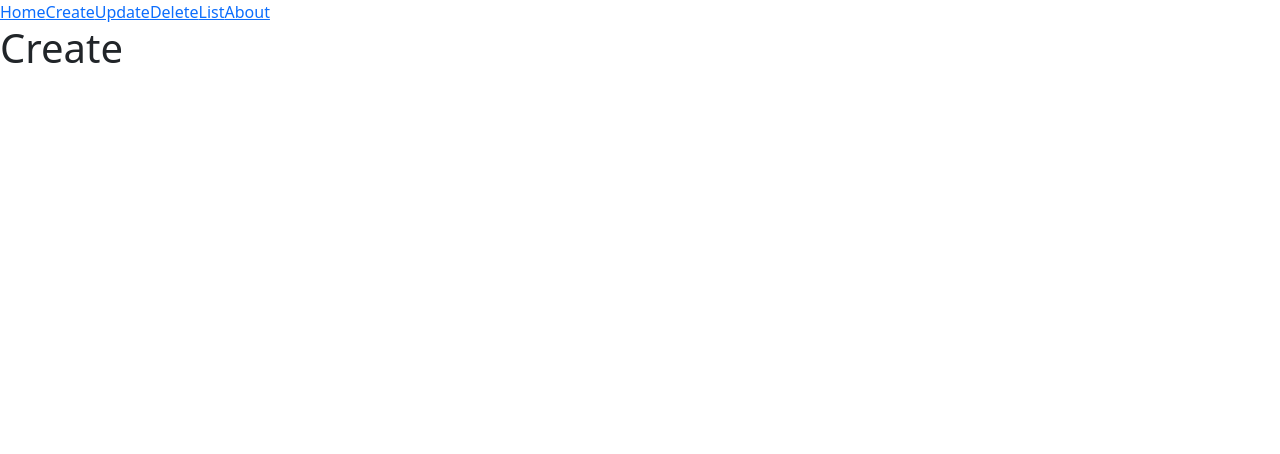
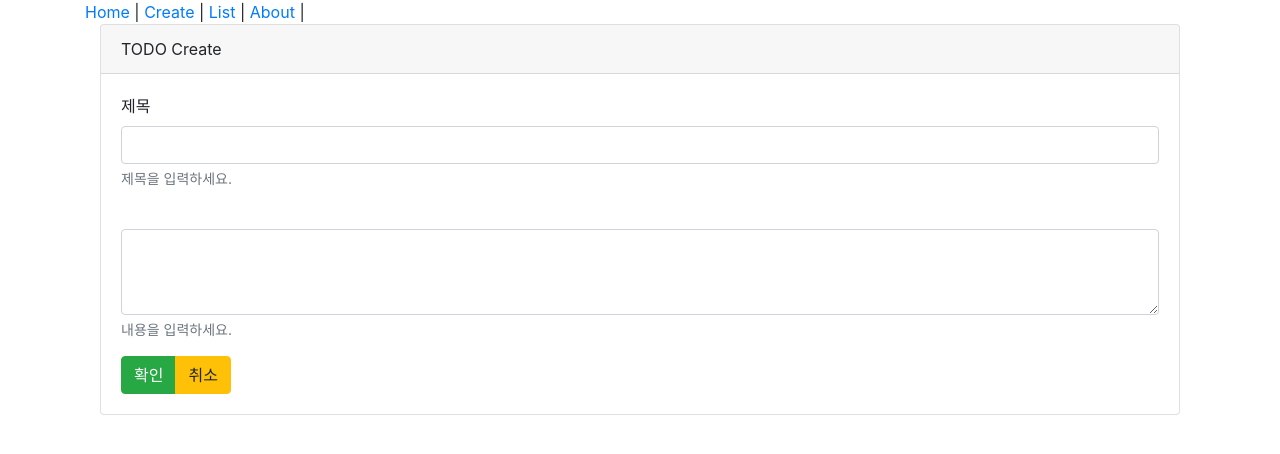
Before and after one commit to fedevmj/vue-php, a Vue app: page /create in a window 1280 px wide. Shown: the top 454 px of the page. Built offline with nearby package versions, Linux system fonts and the light colour scheme.

Commit message:
delete 기능추가

```diff
--- a/public/index.html
+++ b/public/index.html
@@ -6,8 +6,9 @@
     <meta name="viewport" content="width=device-width,initial-scale=1.0">
     <link rel="icon" href="<%= BASE_URL %>favicon.ico">
     <title><%= htmlWebpackPlugin.options.title %></title>
-    <link rel="stylesheet" href="https://cdn.jsdelivr.net/npm/bootstrap@5.1.3/dist/css/bootstrap.min.css" integrity="sha384-1BmE4kWBq78iYhFldvKuhfTAU6auU8tT94WrHftjDbrCEXSU1oBoqyl2QvZ6jIW3" crossorigin="anonymous">
-    <link rel="stylesheet" href="https://cdnjs.cloudflare.com/ajax/libs/font-awesome/5.15.4/css/all.min.css" integrity="sha512-1ycn6IcaQQ40/MKBW2W4Rhis/DbILU74C1vSrLJxCq57o941Ym01SwNsOMqvEBFlcgUa6xLiPY/NS5R+E6ztJQ==" crossorigin="anonymous" referrerpolicy="no-referrer" />  </head>
+    <link rel="stylesheet" href="https://cdn.jsdelivr.net/npm/bootstrap@4.6.1/dist/css/bootstrap.min.css">
+    <link rel="stylesheet" href="https://cdnjs.cloudflare.com/ajax/libs/font-awesome/5.15.4/css/all.min.css">
+  </head>
   <body>
     <noscript>
       <strong>We're sorry but <%= htmlWebpackPlugin.options.title %> doesn't work properly without JavaScript enabled. Please enable it to continue.</strong>
--- a/src/App.vue
+++ b/src/App.vue
@@ -1,13 +1,17 @@
 <template>
-  <nav>
-    <router-link to="/">Home</router-link>
-    <router-link to="/create">Create</router-link>
-    <router-link to="/update">Update</router-link>
-    <router-link to="/delete">Delete</router-link>
-    <router-link to="/list">List</router-link>
-    <router-link to="/about">About</router-link>
+
+<div class="container">
+
+    <nav>
+    <router-link to="/">Home</router-link> |
+    <router-link to="/create">Create</router-link> |
+    <router-link to="/list">List</router-link> |
+    <router-link to="/about">About</router-link> |
   </nav>
   <router-view />
+
+</div>
+
 </template>
 
 <script>
--- a/src/pages/CreateView.vue
+++ b/src/pages/CreateView.vue
@@ -1,9 +1,70 @@
 <template>
-    <h1>Create</h1>
+    <div class="container">
+        <div class="card">
+            <div class="card-header">
+                TODO Create
+            </div>
+            <div class="card-body">
+                <form @submit.prevent="onSubmit">
+                    <div class="form-group">
+                        <label for="title">제목</label>
+                        <input type="text" v-model="todo.title" class="form-control" name="title" id="title" aria-describedby="helpId" placeholder="">
+                        <small id="helpId" class="form-text text-muted">제목을 입력하세요.</small>
+                    </div>
+
+                    <div class="form-group">
+                        <label for="body"></label>
+                        <textarea class="form-control" v-model="todo.body" name="body" id="body" rows="3"></textarea>
+                        <small id="helpId" class="form-text text-muted">내용을 입력하세요.</small>
+                    </div>
+
+                    <div class="btn-group" role="group">
+                        <button type="submit" class="btn btn-success">확인</button>
+                        <button type="button" class="btn btn-warning">취소</button>
+                    </div>
+                </form>
+            </div>
+        </div>
+    </div>
 </template>
 
 <script>
+    import {reactive} from 'vue'
+    import { useRouter } from 'vue-router'
+    export default{
 
+        setup(){
+            // 값이 변하는 것을 계속 유지.
+            const todo = reactive({
+                title: '',
+                body: ''
+            })
+
+            const router = useRouter();
+
+            const onSubmit = () => {
+                console.log(todo);
+                // ?를 기준으로 앞이 주소, 뒤가 query
+                // &은 변수 구분 (title, body)
+                fetch(`http://mjleemj.dothome.co.kr/data_add.php?title=${todo.title}&body=${todo.body}`)
+                .then(res => res.json())
+                .then(data => {
+                    if(data.result == 1){
+                        // List 화면으로 이동
+                        router.push('/list');
+                    }else{
+                        console.log('서버에서 자료를 불러오는 데 실패했습니다.')
+                    }
+                })
+                .catch()
+            }
+            return{
+                todo,
+                onSubmit
+            }
+        }
+
+    }
 </script>
 
 <style>
--- /dev/null
+++ b/src/pages/DetailView.vue
@@ -0,0 +1,57 @@
+<template>
+    <div class="card">
+        <div class="card-header">
+            Todo
+        </div>
+        <div class="card-body">
+            <h4 class="card-title">{{ todo.title }}</h4>
+            <p class="card-text">{{ todo.body }}</p>
+            <div class="btn-group" role="group" aria-label="">
+                    <button type="button" class="btn btn-warning">편집</button>
+                    <button type="button" class="btn btn-danger">삭제</button>
+                    <button type="button" class="btn btn-primary">이전</button>
+            </div>
+        </div>
+    </div>
+</template>
+
+<script>
+    // useRouter는 보낼 때, useRoute는 받아올 때
+    import {useRoute} from 'vue-router'
+    import {reactive} from 'vue'
+    export default{
+        setup(){
+            const route = useRoute();
+            // console.log(route.params.id);
+
+            const todo = reactive({
+                title: '',
+                body: '',
+                id: 0,
+                complete: 0
+            })
+
+            // ID를 전달하고 자료를 받아온다.
+            const getInfo = () => {
+                fetch(`http://mjleemj.dothome.co.kr/data_read_id.php?id=${route.params.id}`)
+                    .then(res => res.json())
+                    .then(data => {
+                        todo.title = data.result[0].title;
+                        todo.body = data.result[0].body;
+                        todo.complete = data.result[0].complete;
+                        todo.id = data.result[0].id;
+                    })
+                    .catch()
+            }
+            getInfo()
+            return{
+                todo
+            }
+        }
+
+    }
+</script>
+
+<style>
+
+</style>
--- a/src/pages/ListView.vue
+++ b/src/pages/ListView.vue
@@ -1,11 +1,111 @@
 <template>
-    <h1>List</h1>
+    <div class="container">
+        <div class="card">
+            <div class="card-header">
+                Todo List
+            </div>
+            <div class="card-body">
+                <table class="table">
+                    <thead>
+                        <tr>
+                            <th>No.</th>
+                            <!-- <th>ID</th> -->
+                            <th>Title</th>
+                            <!-- <th>Body</th> -->
+                            <th>Complete</th>
+                            <th></th>
+                        </tr>
+                    </thead>
+                    <tbody>
+                        <tr
+                        v-for="(item, index) in todos"
+                        :key="item.id"
+                        >
+                            <th>{{ index + 1 }}</th>
+                            <!-- <td>{{ item.id }}</td> -->
+                            <td><span @click="moveDetail(item.id)" class="detail">{{ item.title }}</span></td>
+                            <!-- <td>{{ item.body }}</td> -->
+                            <td>{{ item.complete }}</td>
+                            <td>
+                                <div class="btn-group" role="group">
+                                    <button class="btn btn-primary">편집</button>
+                                    <button class="btn btn-danger" @click="deleteTodo(item.id)">삭제</button>
+                                </div>
+                            </td>
+                        </tr>
+                    </tbody>
+                </table>
+            </div>
+        </div>
+    </div>
 </template>
 
 <script>
+    import {ref} from 'vue'
+    import {useRouter} from 'vue-router'
 
+    export default {
+
+        setup() {
+            // 자료 보관 배열
+            const todos =ref([])
+            // 서버에서 자료를 읽어오기
+            const router = useRouter();
+
+            const getInfo = () => {
+                fetch('http://mjleemj.dothome.co.kr/data_read.php')
+                    .then(res => res.json())
+                    .then(data => {
+                        console.log(data.result);
+                        todos.value = data.result;
+                    })
+                    .catch()
+            }
+            getInfo();
+
+            const deleteTodo = (id) => {
+                console.log(id);
+                fetch(`http://mjleemj.dothome.co.kr/data_delete.php?id=${id}`)
+                    .then(res => res.json())
+                    .then(data => {
+                        console.log(data);
+                        if(data.result == 1){
+                            getInfo();
+                        }else{
+                            console.log('삭제에 실패했습니다')
+                        }
+                    })
+            }
+
+            const moveDetail = (id) => {
+                console.log(id);
+                router.push({
+                    name: 'Detail',
+                    params: {
+                        id : id
+                    }
+                })
+            }
+            return {
+                todos,
+                deleteTodo,
+                moveDetail
+            }
+        }
+
+    }
 </script>
 
-<style>
+<style scoped>
+
+.detail{
+    cursor: pointer;
+    color: #000;
+}
+
+.detail:hover{
+    text-decoration: underline;
+    color: green;
+}
 
 </style>
--- a/src/router/index.js
+++ b/src/router/index.js
@@ -2,7 +2,7 @@ import {createRouter, createWebHistory} from 'vue-router'
 import HomeView from '@/pages/HomeView.vue';
 import CreateView from '@/pages/CreateView.vue';
 import UpdateView from '@/pages/UpdateView.vue';
-import DeleteView from '@/pages/DeleteView.vue';
+import DetailView from '@/pages/DetailView.vue';
 import ListView from '@/pages/ListView.vue';
 import AboutView from '@/pages/AboutView.vue';
 
@@ -25,9 +25,9 @@ const router = createRouter({
         component: UpdateView
     },
     {
-        path: '/delete',
-        name: 'Delete',
-        component: DeleteView
+        path: '/detail/:id',
+        name: 'Detail',
+        component: DetailView
     },
     {
         path: '/list',
```
